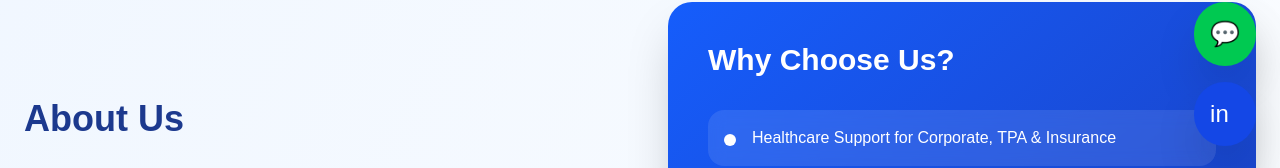
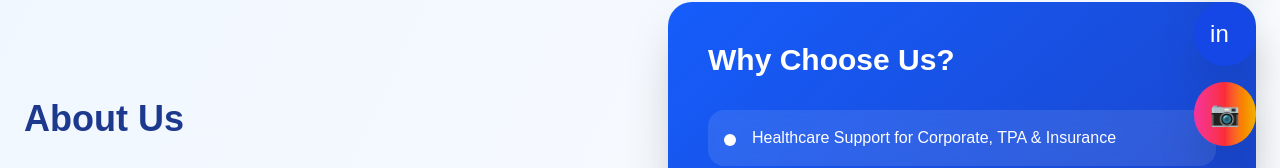
Before and after one commit to prathameshv9726-beep/gn-consultancy, a Next.js app: page / in a window 1280 px wide. Shown: the part 630-798 px from the top of the page. Built offline with nearby package versions, Linux system fonts and the light colour scheme.

Commit message:
Added Instagram button

```diff
--- a/app/page.js
+++ b/app/page.js
@@ -370,6 +370,16 @@ export default function GNConsultancyWebsite() {
         >
           in
         </a>
+         {/* Instagram */}
+  <a
+    href="https://instagram.com/gnconsultancy.service"
+    target="_blank"
+    rel="noopener noreferrer"
+    className="bg-gradient-to-r from-pink-500 via-red-500 to-yellow-500 text-white p-4 rounded-full shadow-2xl transition-all duration-300 text-2xl font-bold"
+    aria-label="Instagram"
+  >
+    📷
+  </a>
 
       </div>
 
```
